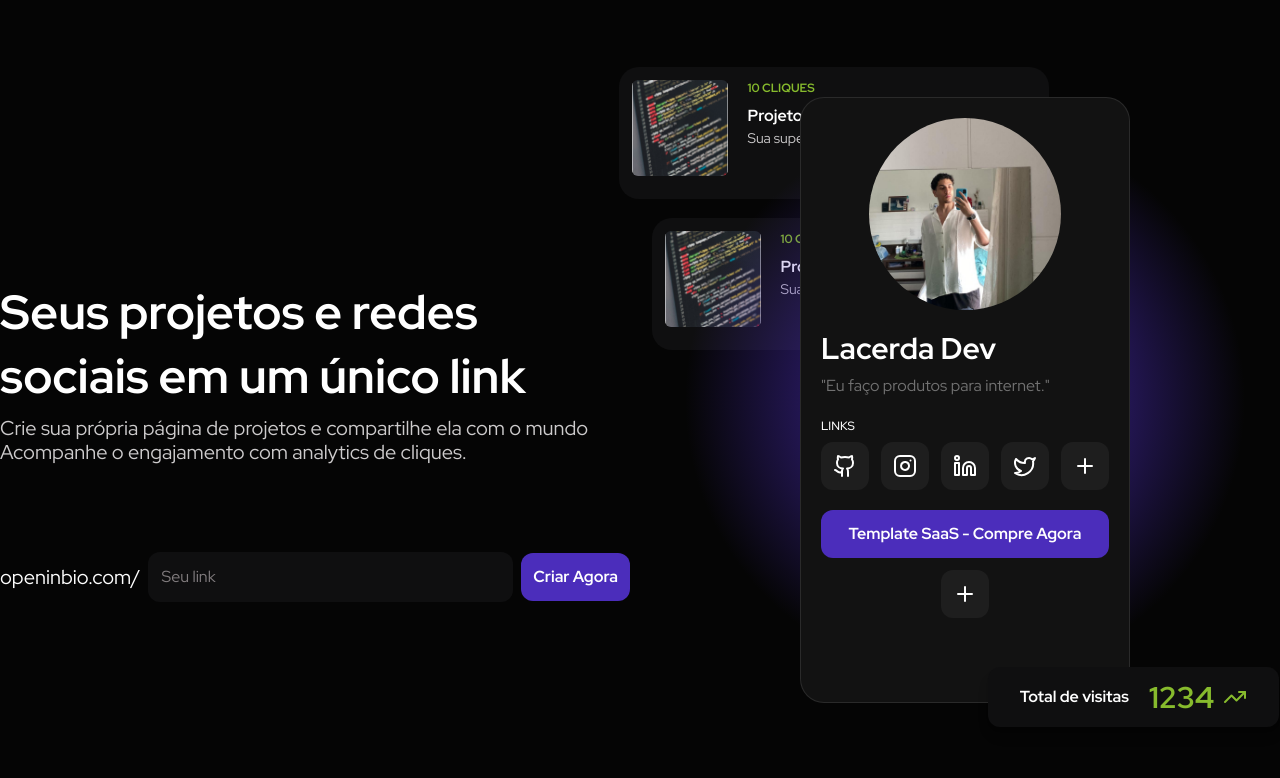
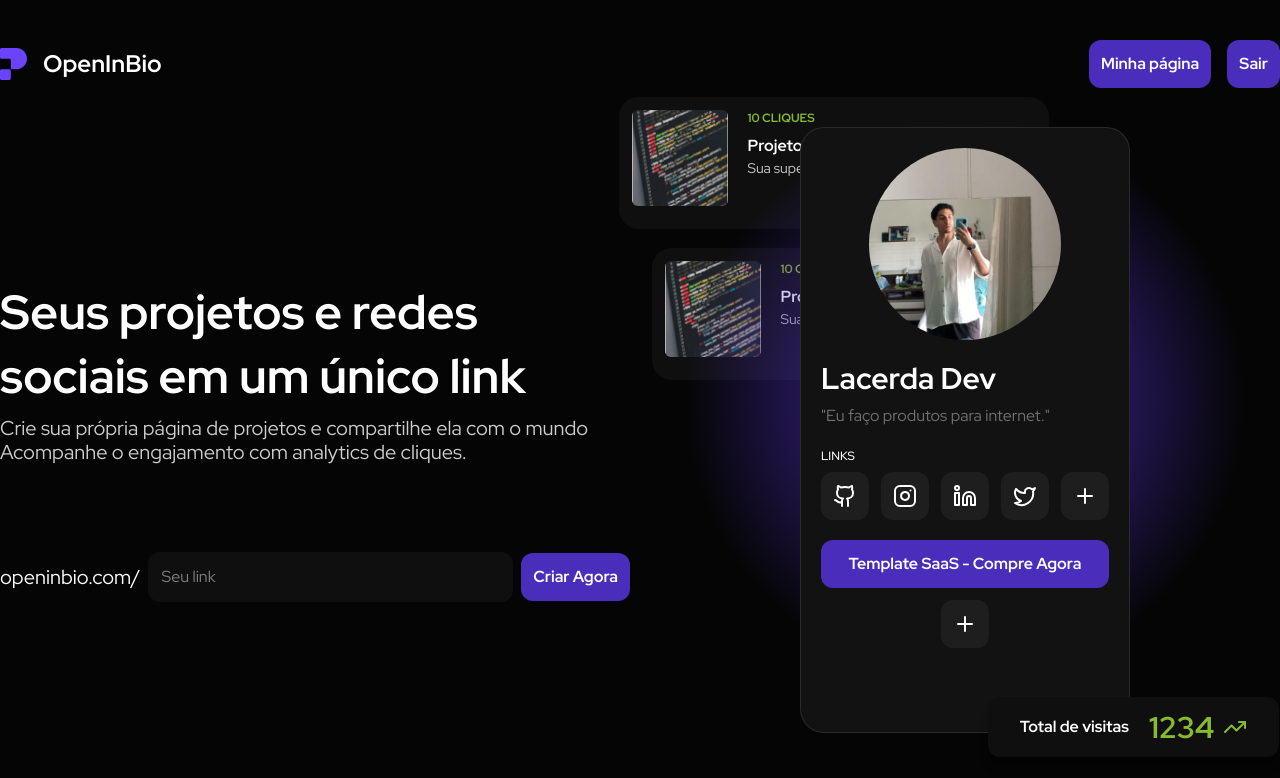
Before and after one commit to lacerdaaa/openinbio, a Next.js app: page / in a window 1280 px wide. Shown: the top 778 px of the page. Built offline with nearby package versions, Linux system fonts and the light colour scheme.

Commit message:
-update: adicionando componente Header e ajustando layout da Hero

```diff
--- /dev/null
+++ b/app/components/landing-page/header.tsx
@@ -0,0 +1,18 @@
+import Button from "../ui/button";
+
+function Header() {
+  return (
+    <div className="absolute top-0 left-0 right-0 max-w-7xl mx-auto flex items-center justify-between py-10">
+      <div className="flex items-center gap-4">
+        <img src="/logo.svg" alt="OpenInBio logo" />
+        <h3 className="text-white text-2xl font-bold">OpenInBio</h3>
+      </div>
+      <div className="flex items-center gap-4">
+        <Button>Minha página</Button>
+        <Button>Sair  </Button>
+      </div>
+    </div>
+  );
+}
+
+export default Header;
--- a/app/components/landing-page/hero.tsx
+++ b/app/components/landing-page/hero.tsx
@@ -23,7 +23,7 @@
         </div>
       </div>
       <div className="w-full flex items-center justify-center bg-[radial-gradient(circle_at_50%_50%,#4B2DBB,transparent_55%)]">
-        <div className="relative">
+        <div className="relative top-[30px]">
           <UserCard/>
           <div className="absolute -bottom-[4%] -right-[45%]">
             <TotalVisits/>
--- /dev/null
+++ b/app/components/landing-page/pricing.tsx
@@ -0,0 +1,7 @@
+export default function Pricing() {
+ return (
+   <div>
+
+   </div>
+ );
+}
--- a/app/page.tsx
+++ b/app/page.tsx
@@ -1,11 +1,13 @@
 import Image from "next/image";
 import Hero from "./components/landing-page/hero";
+import Header from "./components/landing-page/header";
 
 export default function Home() {
   return (
     <div className="max-w-7xl mx-auto ">
+      <Header/>
       <Hero/>
-      {/* <Header/>
+      {/*
       <VideoExplanation/>
       <Pricing/>
       <FAQ/> */}
```
